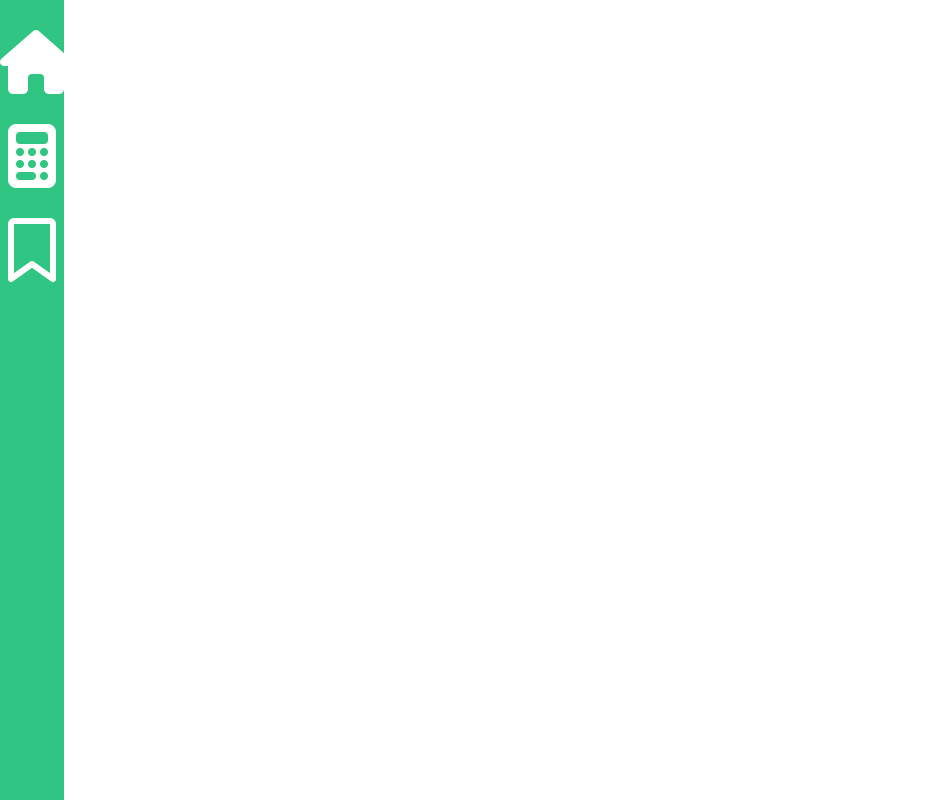
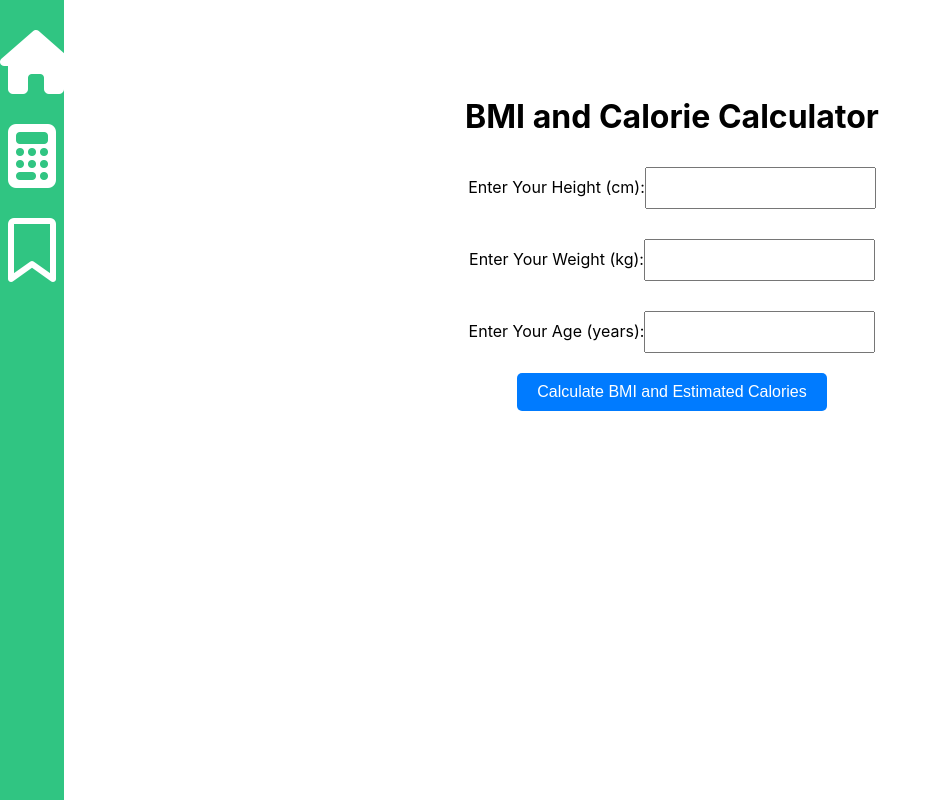
Before and after one commit to kacperdev0/fitness-web-app, a React (Create React App) app: page / in a window 1280 px wide. Both pictures are taken after a click on the icon 32 px from the left and 156 px from the top of the page. Shown: the whole page, without its empty margins (0-942 px from the left). Built offline with nearby package versions, Linux system fonts and the light colour scheme.

Commit message:
added mechanic of clorie and BMI calculator

```diff
--- a/package.json
+++ b/package.json
@@ -11,6 +11,8 @@
     "react-dom": "^18.2.0",
     "react-icons": "^5.0.1",
     "react-scripts": "5.0.1",
+    "react-text-transition": "^3.1.0",
+    "react-transition-group": "^4.4.5",
     "web-vitals": "^2.1.4"
   },
   "scripts": {
--- a/src/App.js
+++ b/src/App.js
@@ -1,5 +1,6 @@
 import React, { useState } from "react";
 import BodyView from "./BodyView";
+import CalculatorsView from "./CalculatorsView";
 
 function App() {
  const [currentView, setCurrentView] = useState("home");
@@ -16,7 +17,7 @@ function App() {
         <i className="fa fa-bookmark-o fa-4x nav-element" id="nav-articles" onClick={() => handleViewChange("articles")}></i><br/>
       </div>
       {currentView === "home" && <BodyView/>}
-      {currentView === "calculators"}
+      {currentView === "calculators" && <CalculatorsView/>}
       {currentView === "articles"}
     </div>
  );
--- a/src/CalculatorsView.js
+++ b/src/CalculatorsView.js
@@ -0,0 +1,100 @@
+import React, { useState } from "react";
+
+function CalculatorsView() {
+    const [heightValue, setHeightValue] = useState('');
+    const [weightValue, setWeightValue] = useState('');
+    const [ageValue, setAgeValue] = useState('');
+    const [bmiValue, setBmiValue] = useState('');
+    const [calorieValue, setCalorieValue] = useState('');
+
+    const calculateBmiAndCalories = () => {
+       if (heightValue && weightValue && ageValue) {
+         const heightInMeters = heightValue / 100;
+         const bmi = (weightValue / (heightInMeters * heightInMeters)).toFixed(2);
+         setBmiValue(bmi);
+
+         const estimatedCalories = (10 * weightValue + 6.25 * heightValue - 5 * ageValue + 5).toFixed(0);
+         setCalorieValue(estimatedCalories);
+       }
+    };
+
+    const styles = {
+       container: {
+         display: 'flex',
+         flexDirection: 'column',
+         alignItems: 'center',
+         marginTop: '50px',
+       },
+       inputContainer: {
+         marginBottom: '20px',
+       },
+       input: {
+         marginTop: '10px',
+         padding: '10px',
+         fontSize: '16px',
+       },
+       calculateBtn: {
+         padding: '10px 20px',
+         fontSize: '16px',
+         cursor: 'pointer',
+         backgroundColor: '#007bff',
+         color: 'white',
+         border: 'none',
+         borderRadius: '5px',
+       },
+       result: {
+         marginTop: '20px',
+         fontSize: '18px',
+       },
+    };
+
+
+    return (
+        <div id="right-panel" style={{ padding: "2%", width: "91%", display: "flex", flexDirection: "column", alignItems: "center" }}>
+            <div style={styles.container}>
+                <h1>BMI and Calorie Calculator</h1>
+                <div style={styles.inputContainer}>
+                    <label htmlFor="height">Enter Your Height (cm):</label>
+                    <input
+                    type="number"
+                    id="height"
+                    value={heightValue}
+                    onChange={(e) => setHeightValue(e.target.value)}
+                    style={styles.input}
+                    />
+                </div>
+                <div style={styles.inputContainer}>
+                    <label htmlFor="weight">Enter Your Weight (kg):</label>
+                    <input
+                    type="number"
+                    id="weight"
+                    value={weightValue}
+                    onChange={(e) => setWeightValue(e.target.value)}
+                    style={styles.input}
+                    />
+                </div>
+                <div style={styles.inputContainer}>
+                    <label htmlFor="age">Enter Your Age (years):</label>
+                    <input
+                    type="number"
+                    id="age"
+                    value={ageValue}
+                    onChange={(e) => setAgeValue(e.target.value)}
+                    style={styles.input}
+                    />
+                </div>
+                <button style={styles.calculateBtn} onClick={calculateBmiAndCalories}>
+                    Calculate BMI and Estimated Calories
+                </button>
+                {bmiValue && calorieValue && (
+                    <div style={styles.result}>
+                    <p>Your BMI: <span>{bmiValue}</span></p>
+                    <p>Estimated Daily Calories: <span>{calorieValue}</span></p>
+                    </div>
+                )}
+                </div>
+        </div>
+    );
+}
+
+export default CalculatorsView;
--- a/src/index.css
+++ b/src/index.css
@@ -31,8 +31,6 @@ body {
 
 #right-panel {
   text-align: center;
-  width: 95%;
-  display: flex;
 }
 
 .container {
@@ -75,3 +73,23 @@ body {
  .nav-element {
   font-size: 4em;
  }
+
+ .vertical-slider-container {
+  position: relative;
+  width: 50%;
+}
+
+.vertical-slider {
+  background-color: #30c582;
+  position: absolute;
+  -webkit-appearance: slider-vertical;
+  appearance: slider-vertical;
+}
+
+input[type=range]::-webkit-slider-runnable-track {
+  background-color: #30c582;
+}
+
+input[type=range]::-moz-range-track {
+  background-color: #30c582;
+}
```
Also changed, not shown: src/BodyView.js, 1 other file (tests, documents, lock files or other folders).
